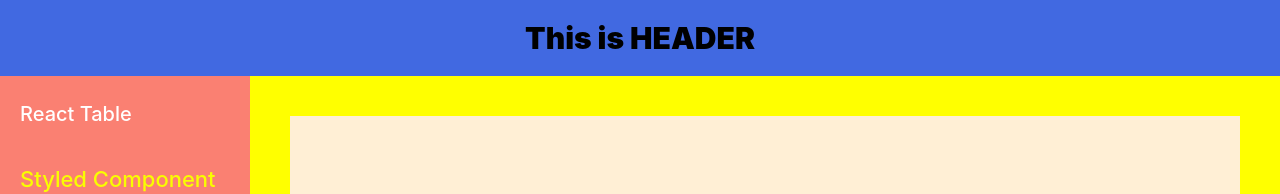
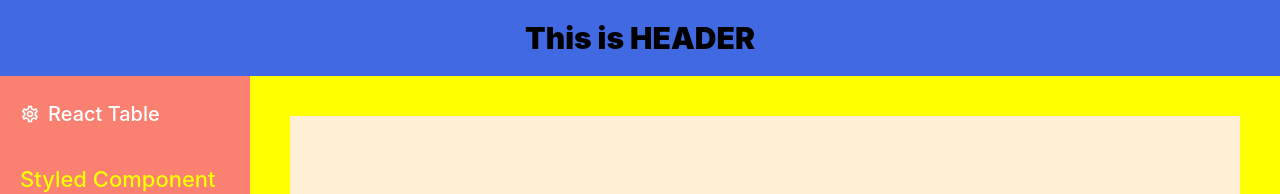
Before and after one commit to kwonsean/Before_Project, a React (Create React App) app: page /styled in a window 1280 px wide. Shown: the top 194 px of the page. Built offline with nearby package versions, Linux system fonts and the light colour scheme.

Commit message:
feat: 아이콘 테스트
- NavLink태그 안에 아이콘을 넣어서 테스트
- 색변화 가능
- 정렬 맞추기 힘들어서 flex를 사용함
- props로 icon이름 받아서 자유롭게 사용하려고 했는데 적용이 안됨..
  이유를 모르겠음

```diff
--- a/src/components/Nav.jsx
+++ b/src/components/Nav.jsx
@@ -10,6 +10,7 @@ export default function Nav() {
     <StyledUl>
       <StyledLi>
         <StyledNavLink end to='/'>
+          <OutlinedIcon iconName='settings' />
           React Table
         </StyledNavLink>
       </StyledLi>
@@ -46,7 +47,8 @@ const StyledLi = styled.li`
   margin-bottom: 20px;
 `
 const StyledNavLink = styled(NavLink)`
-  display: block;
+  display: flex;
+  align-items: center;
   padding: 10px 20px;
   text-decoration: none;
   font-weight: 500;
@@ -66,3 +68,22 @@ const StyledNavLink = styled(NavLink)`
     color: #5f0000;
   }
 `
+const OutlinedIcon = styled.i.attrs(() => ({
+  className: 'material-icons-outlined',
+}))`
+  font-size: 20px;
+  margin-right: 8px;
+  font-weight: 400;
+  &:after {
+    content: 'settings';
+    /* content: ${({ iconName }) => iconName || 'settings'}; */
+  }
+`
+// const ThumbUp = styled.i.attrs(() => ({
+//   className: 'material-icons-outlined',
+// }))`
+//   font-size: 14px;
+//   &:after {
+//     content: 'settings';
+//   }
+// `
```
